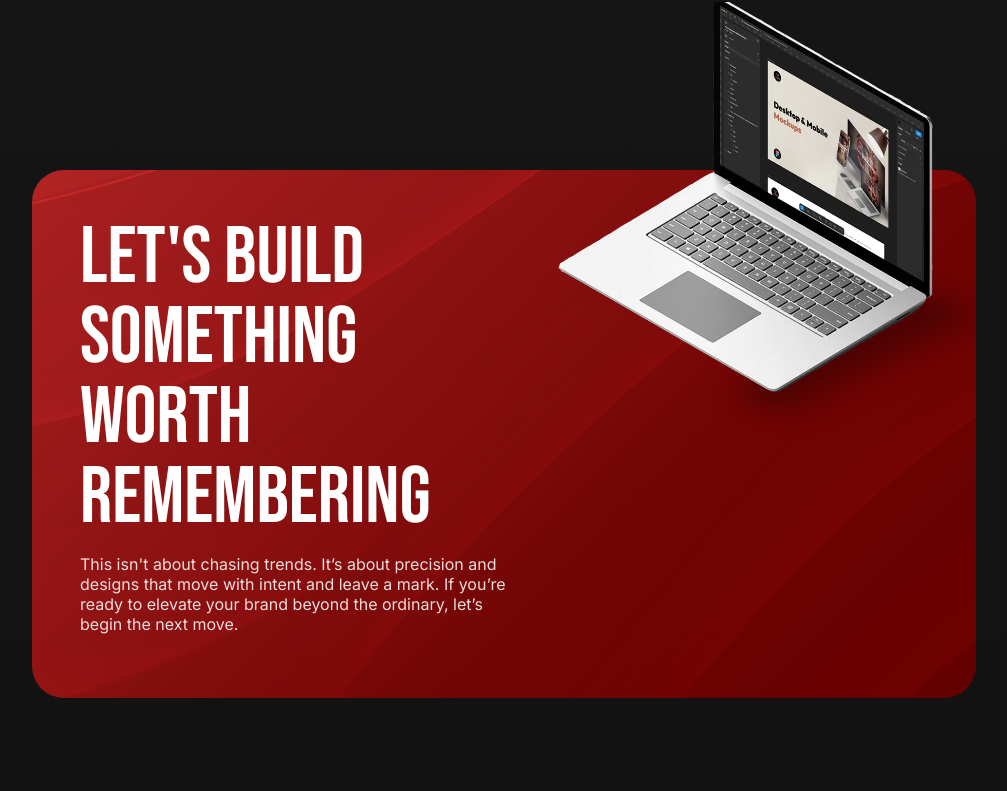
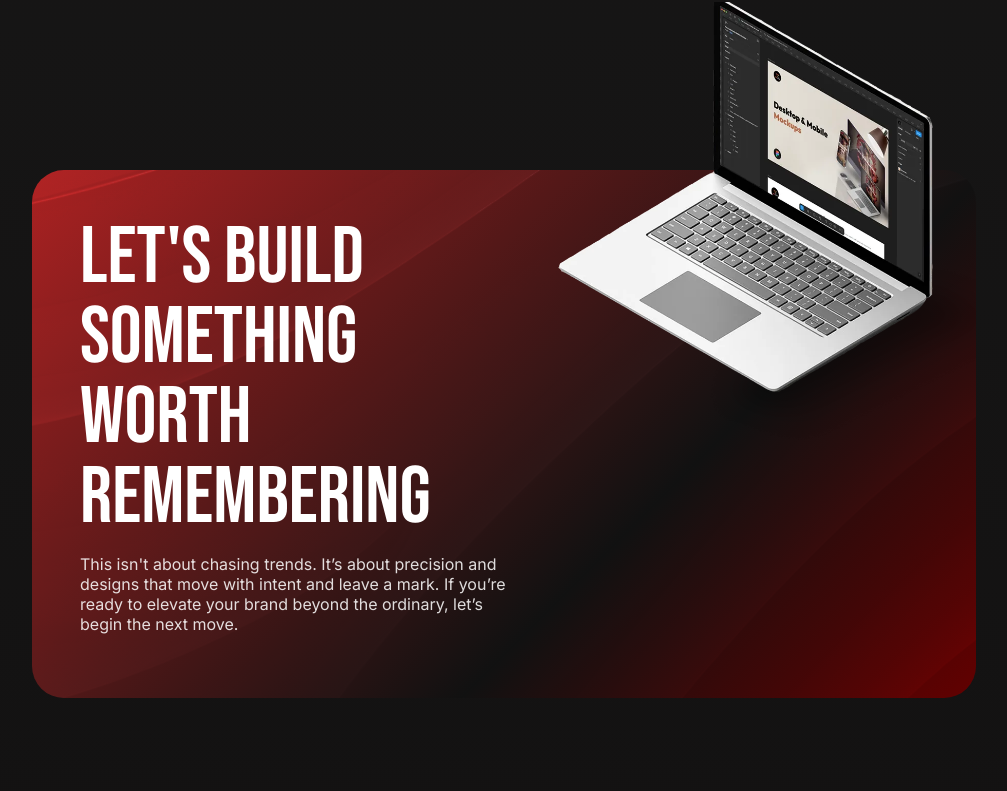
Before and after one commit to cedperez/cedperez, a website: page src/index.html in a window 1280 px wide. Shown: the part 3039-3830 px from the top of the page, without its empty margins (136-1143 px from the left). Drawn offline with Linux system fonts and the light colour scheme.

Commit message:
update footer background

```diff
--- a/src/styles/main.css
+++ b/src/styles/main.css
@@ -492,8 +492,7 @@ main { overflow: hidden; }
     display: flex;
     flex-flow: row wrap;
     background:
-    linear-gradient(135deg, rgba(210,41,41,0.95) 0%, rgba(140,5,5,0.95) 65%, rgba(122,0,0,0.95) 100%),
-    url(../assets/images/bg-flow.png);
+    linear-gradient(135deg, rgba(210, 41, 41, 0.95) 0%, rgb(21 21 21 / 95%) 65%, rgba(122, 0, 0, 0.95) 100%), url(../assets/images/bg-flow.png);
   background-size: cover;
   background-position: center;
   background-blend-mode: overlay;
```
